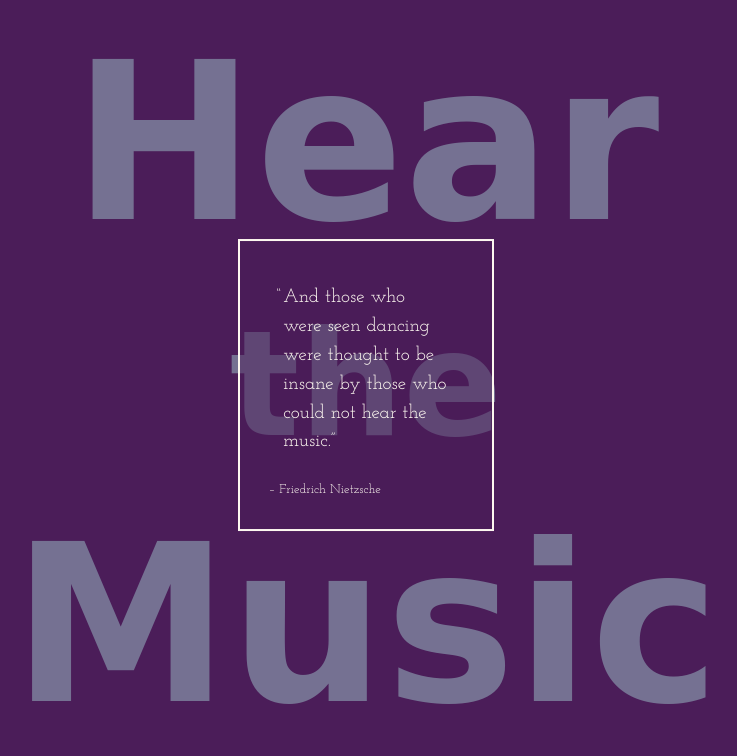
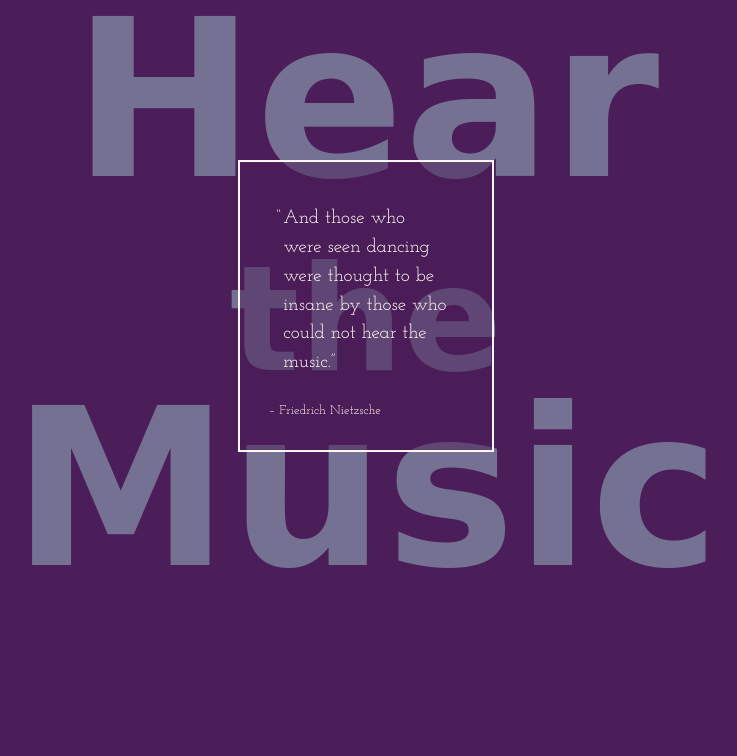
Before and after one commit to zannallan/just-your-type, a plain HTML site: page index.html in a window 1280 px wide. Shown: the whole page, without its empty margins (274-1011 px from the left). Drawn offline with Linux system fonts and the light colour scheme; a web font is replaced by a local one.

Commit message:
Adjust zetta line height

```diff
--- a/css/type.css
+++ b/css/type.css
@@ -197,7 +197,7 @@ menu {
 
 .zetta {
   font-size: 7.9928rem;
-  line-height: 10.4rem;
+  line-height: 5.4rem;
 }
 
 h1,
@@ -592,7 +592,7 @@ legend {
 
   .zetta {
     font-size: 11.3906rem;
-    line-height: 15.05rem;
+    line-height: 10.05rem;
   }
 
   h1,
@@ -1009,7 +1009,7 @@ legend {
 
   .zetta {
     font-size: 11.3906rem;
-    line-height: 15rem;
+    line-height: 3rem;
   }
 
   h1,
@@ -1426,7 +1426,7 @@ legend {
 
   .zetta {
     font-size: 11.3906rem;
-    line-height: 15rem;
+    line-height: 5rem;
   }
 
   h1,
--- a/index.html
+++ b/index.html
@@ -14,7 +14,7 @@
 
   <article>
     <div class="content center-content relative grid">
-      <div class="background text-center unit">
+      <div class="background text-center pad-t unit">
         <h1 class="exa push-0">
           <span class="hear zetta">Hear</span> <br>the<br>
           <span class="music zetta">Music</span>
```
